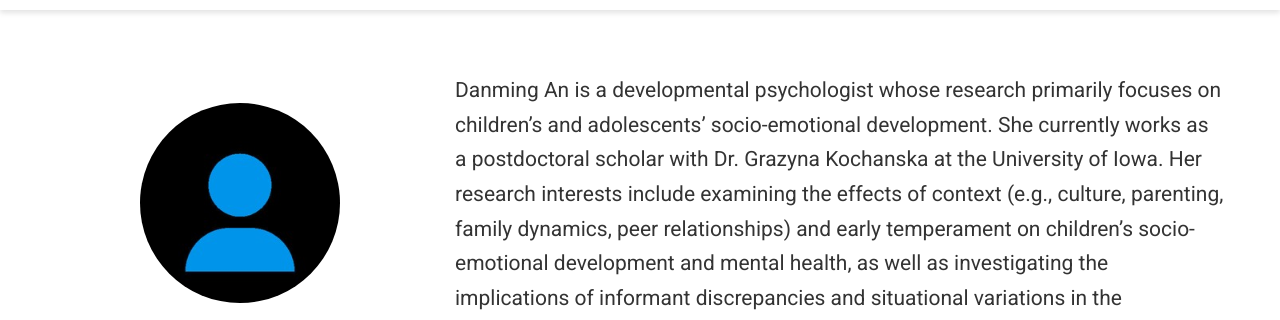
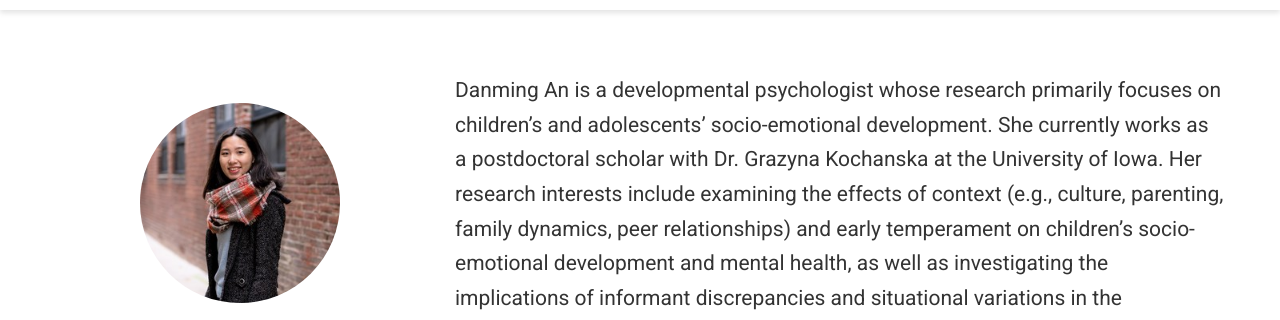
Before and after one commit to danmingan/danmingan.github.io, a plain HTML site: page authors/admin/index.html in a window 1280 px wide. Shown: the part 60-380 px from the top of the page. Drawn offline with nearby package versions, Linux system fonts and the light colour scheme; a script that the page names is missing; some icons are missing.

Commit message:
Build website

```diff
--- a/authors/admin/index.html
+++ b/authors/admin/index.html
@@ -403,7 +403,7 @@
 
 
 
-      <img class="portrait" src="/authors/admin/avatar_hu52a603635ecebd45650b162dadabb4e5_12861_250x250_fill_q90_lanczos_center.jpg" alt="Avatar">
+      <img class="portrait" src="/authors/admin/avatar_huf19b0cd77c894d15e614f90f7d66dba4_3124417_250x250_fill_q90_lanczos_center.jpg" alt="Avatar">
 
 
       <div class="portrait-title">
```
Also changed, not shown: index.html (+1 -1 lines), authors/admin/avatar_huf19b0cd77c894d15e614f90f7d66dba4_3124417_250x250_fill_q90_lanczos_center.jpg (added), 1 other file.
